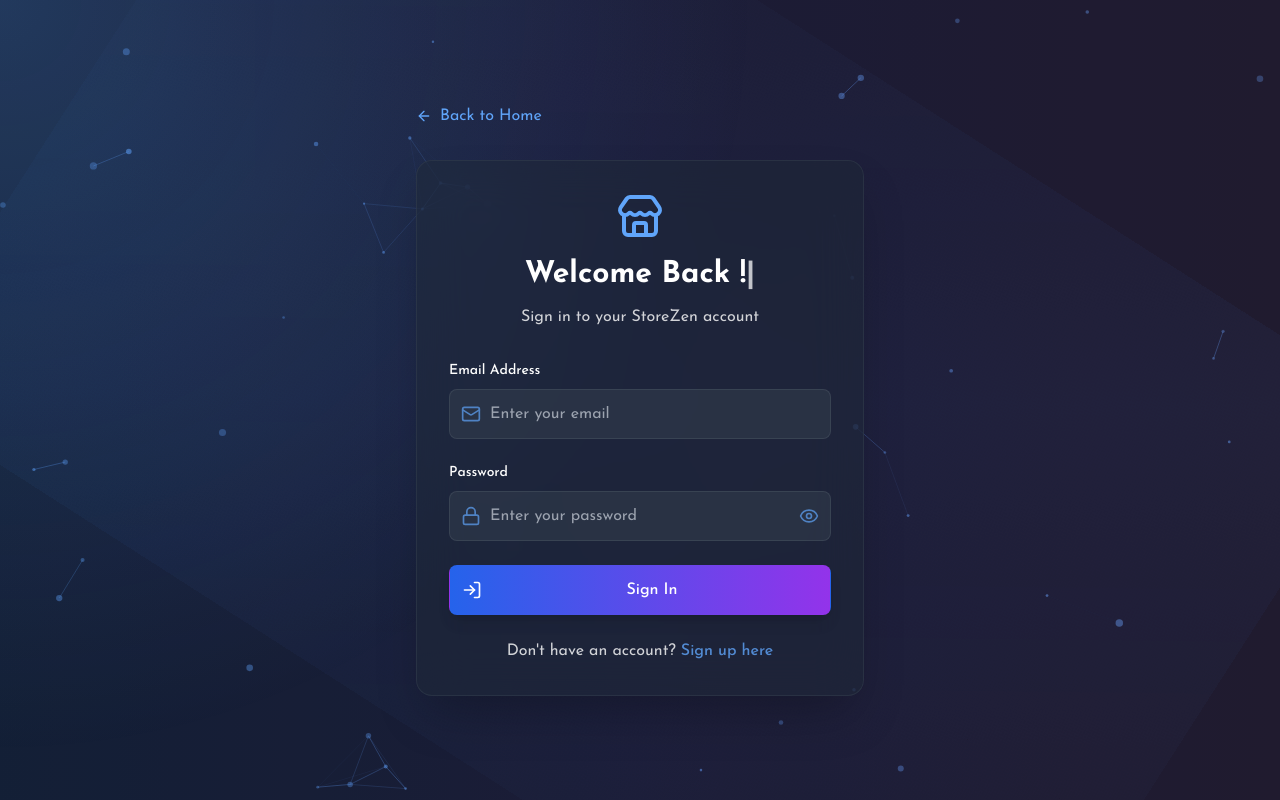
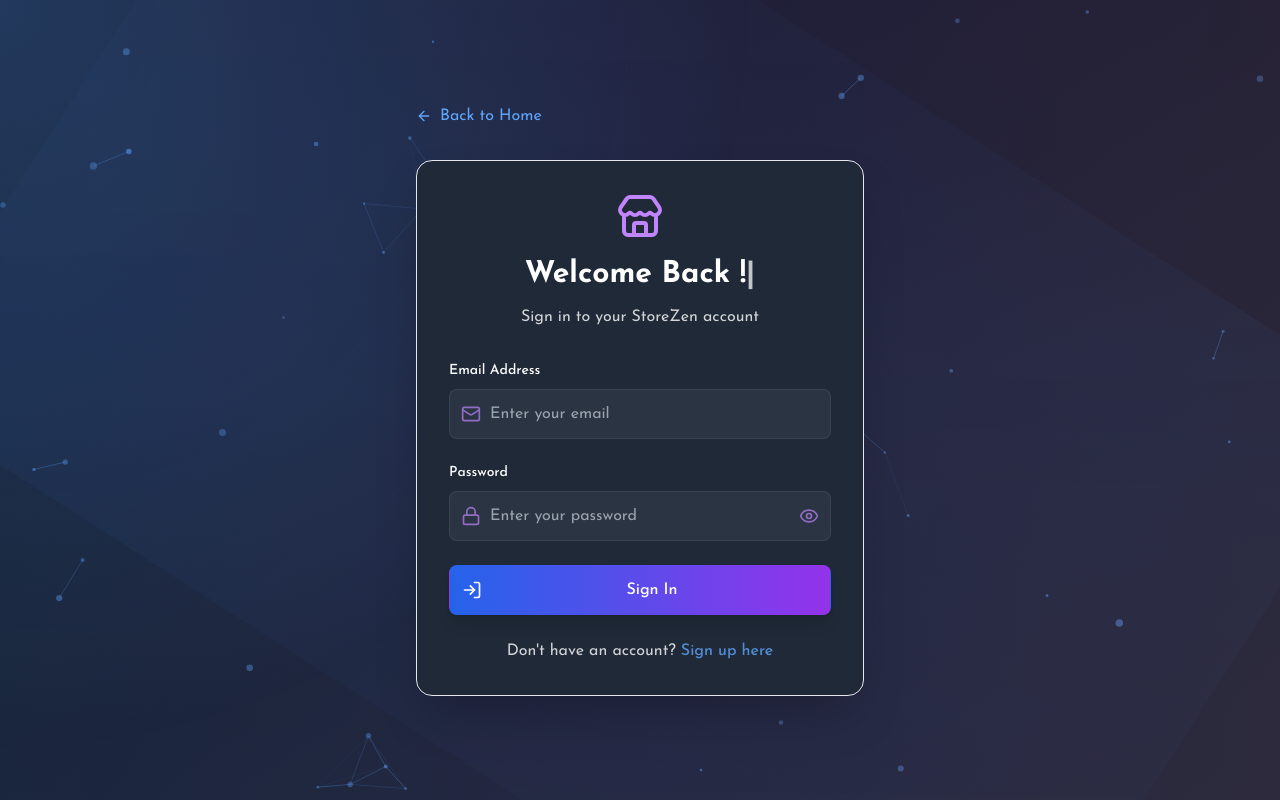
Before and after one commit to ishanshah018/StoreZen-Retail-system, a React (Create React App) app in the folder client/: page /login in a window 1280 px wide. Built offline with nearby package versions, Linux system fonts and the light colour scheme.

Commit message:
theme bugs solved

```diff
--- a/client/src/components/theme/themeStyles.js
+++ b/client/src/components/theme/themeStyles.js
@@ -3,75 +3,99 @@
   switch (currentTheme) {
     case 'christmas':
       return {
-        bg: 'bg-gradient-to-br from-red-900 via-green-900 to-red-900',
+        bg: 'bg-gradient-to-br from-red-50 via-green-50 to-red-50',
         navBg: 'bg-red-900/80 border-green-600/50',
-        cardBg: 'bg-red-800/30 border-green-600/30',
-        text: 'text-green-100',
-        accent: 'text-red-400',
+        cardBg: 'bg-white/90 backdrop-blur-sm border-red-200',
+        text: 'text-green-800',
+        textSecondary: 'text-red-700',
+        accent: 'text-red-600',
+        border: 'border-red-200',
         input: 'bg-red-800/50 border-green-600/50 text-green-100 placeholder-green-300',
         button: 'bg-gradient-to-r from-red-600 to-green-600 hover:from-red-700 hover:to-green-700',
         link: 'text-red-400 hover:text-red-300',
-        hoverBg: 'hover:bg-red-700/30'
+        hover: 'hover:shadow-xl hover:shadow-red-500/20 hover:border-green-300',
+        hoverBg: 'hover:bg-red-700/30',
+        gradientOverlay: 'bg-gradient-to-r from-red-500/20 to-green-500/20'
       };
     case 'halloween':
       return {
-        bg: 'bg-gradient-to-br from-orange-900 via-black to-purple-900',
+        bg: 'bg-gradient-to-br from-orange-100 via-purple-50 to-orange-100',
         navBg: 'bg-orange-900/80 border-purple-600/50',
-        cardBg: 'bg-orange-800/30 border-purple-600/30',
-        text: 'text-orange-100',
+        cardBg: 'bg-gray-900/90 backdrop-blur-sm border-orange-400',
+        text: 'text-orange-200',
+        textSecondary: 'text-purple-300',
         accent: 'text-orange-400',
+        border: 'border-orange-400',
         input: 'bg-orange-800/50 border-purple-600/50 text-orange-100 placeholder-orange-300',
         button: 'bg-gradient-to-r from-orange-600 to-purple-600 hover:from-orange-700 hover:to-purple-700',
         link: 'text-orange-400 hover:text-orange-300',
-        hoverBg: 'hover:bg-orange-700/30'
+        hover: 'hover:shadow-xl hover:shadow-orange-500/30 hover:border-purple-400',
+        hoverBg: 'hover:bg-orange-700/30',
+        gradientOverlay: 'bg-gradient-to-r from-orange-500/20 to-purple-500/20'
       };
     case 'cyberpunk':
       return {
         bg: 'bg-gradient-to-br from-gray-900 via-purple-900 to-cyan-900',
         navBg: 'bg-gray-900/80 border-cyan-600/50',
-        cardBg: 'bg-gray-800/30 border-cyan-600/30',
+        cardBg: 'bg-gray-800/90 backdrop-blur-sm border-cyan-400',
         text: 'text-cyan-100',
+        textSecondary: 'text-purple-300',
         accent: 'text-cyan-400',
+        border: 'border-cyan-400',
         input: 'bg-gray-800/50 border-cyan-600/50 text-cyan-100 placeholder-cyan-300',
         button: 'bg-gradient-to-r from-cyan-600 to-purple-600 hover:from-cyan-700 hover:to-purple-700',
         link: 'text-cyan-400 hover:text-cyan-300',
-        hoverBg: 'hover:bg-gray-700/30'
+        hover: 'hover:shadow-xl hover:shadow-cyan-500/30 hover:border-purple-400',
+        hoverBg: 'hover:bg-gray-700/30',
+        gradientOverlay: 'bg-gradient-to-r from-cyan-500/20 to-purple-500/20'
       };
     case 'diwali':
       return {
         bg: 'bg-gradient-to-br from-yellow-100 via-orange-50 to-red-100',
         navBg: 'bg-orange-200/80 border-yellow-400/50',
-        cardBg: 'bg-yellow-50/30 border-orange-400/30',
+        cardBg: 'bg-white/90 backdrop-blur-sm border-yellow-300',
         text: 'text-orange-900',
-        accent: 'text-red-600',
+        textSecondary: 'text-red-700',
+        accent: 'text-yellow-600',
+        border: 'border-yellow-300',
         input: 'bg-white/50 border-orange-400/50 text-orange-900 placeholder-orange-600',
         button: 'bg-gradient-to-r from-yellow-500 to-orange-500 hover:from-yellow-600 hover:to-orange-600',
         link: 'text-red-600 hover:text-red-700',
-        hoverBg: 'hover:bg-yellow-100/30'
+        hover: 'hover:shadow-xl hover:shadow-yellow-500/20 hover:border-orange-300',
+        hoverBg: 'hover:bg-yellow-100/30',
+        gradientOverlay: 'bg-gradient-to-r from-yellow-500/20 to-orange-500/20'
       };
     case 'dark':
       return {
-        bg: 'bg-gray-900',
+        bg: 'bg-gradient-to-br from-gray-900 to-gray-800',
         navBg: 'bg-gray-900/80 border-gray-700/50',
-        cardBg: 'bg-gray-800/50 border-gray-700/50',
+        cardBg: 'bg-gray-800',
         text: 'text-white',
-        accent: 'text-blue-400',
+        textSecondary: 'text-gray-300',
+        accent: 'text-purple-400',
+        border: 'border-gray-700',
         input: 'bg-gray-700/50 border-gray-600/50 text-white placeholder-gray-400',
         button: 'bg-gradient-to-r from-blue-600 to-purple-600 hover:from-blue-700 hover:to-purple-700',
         link: 'text-blue-400 hover:text-blue-300',
-        hoverBg: 'hover:bg-gray-700/30'
+        hover: 'hover:shadow-xl hover:shadow-purple-500/30',
+        hoverBg: 'hover:bg-gray-700/30',
+        gradientOverlay: 'bg-gradient-to-r from-purple-500/20 to-pink-500/20'
       };
     default: // light
       return {
-        bg: 'bg-white',
+        bg: 'bg-gradient-to-br from-gray-50 to-gray-100',
         navBg: 'bg-white/80 border-gray-200/50',
-        cardBg: 'bg-white/50 border-gray-200/50',
+        cardBg: 'bg-white',
         text: 'text-gray-900',
-        accent: 'text-blue-600',
+        textSecondary: 'text-gray-600',
+        accent: 'text-purple-600',
+        border: 'border-gray-200',
         input: 'bg-gray-50/50 border-gray-300/50 text-gray-900 placeholder-gray-500',
         button: 'bg-gradient-to-r from-blue-600 to-purple-600 hover:from-blue-700 hover:to-purple-700',
         link: 'text-blue-600 hover:text-blue-700',
-        hoverBg: 'hover:bg-gray-100/30'
+        hover: 'hover:shadow-xl hover:shadow-purple-500/20',
+        hoverBg: 'hover:bg-gray-100/30',
+        gradientOverlay: 'bg-gradient-to-r from-purple-600/10 to-pink-600/10'
       };
   }
 };
--- a/client/src/pages/manager.jsx
+++ b/client/src/pages/manager.jsx
@@ -1,6 +1,7 @@
 import React, { useState, useEffect } from "react";
 import { Link } from "react-router-dom";
 import { Button } from "../components/ui/button";
+import { useTheme, getThemeStyles } from "../components/theme";
 import {
 Card,
 CardContent,
@@ -43,6 +44,9 @@
 };
 
 const Manager = () => {
+  // Get theme from global context
+  const { currentTheme, setCurrentTheme } = useTheme();
+
   // Trie implementation for efficient product search
   class TrieNode {
     constructor() {
@@ -130,84 +134,16 @@
 const [showAddMore, setShowAddMore] = useState(false);
 const [showRemoveConfirm, setShowRemoveConfirm] = useState(false);
 const [productToRemove, setProductToRemove] = useState(null);
-const [updateSuccess, setUpdateSuccess] = useState('');// Store theme configuration state
+const [updateSuccess, setUpdateSuccess] = useState('');
+
+// Store theme configuration state (for database storage)
 const [storeTheme, setStoreTheme] = useState(() => {
-const saved = localStorage.getItem('storeZenTheme');
+  const saved = localStorage.getItem('managerStoreTheme');
   return saved || 'dark';
 });
 
-// Theme management system
-const [currentTheme, setCurrentTheme] = useState(() => {
-const saved = localStorage.getItem('storeZenTheme');
-return saved || 'dark';
-});
-
-// Theme styles configuration
-const themeStyles = {
-light: {
-bg: 'bg-gradient-to-br from-gray-50 to-gray-100',
-cardBg: 'bg-white',
-text: 'text-gray-900',
-textSecondary: 'text-gray-600',
-accent: 'text-purple-600',
-border: 'border-gray-200',
-hover: 'hover:shadow-xl hover:shadow-purple-500/20',
-gradientOverlay: 'bg-gradient-to-r from-purple-600/10 to-pink-600/10'
-},
-dark: {
-bg: 'bg-gradient-to-br from-gray-900 to-gray-800',
-cardBg: 'bg-gray-800',
-text: 'text-white',
-textSecondary: 'text-gray-300',
-accent: 'text-purple-400',
-border: 'border-gray-700',
-hover: 'hover:shadow-xl hover:shadow-purple-500/30',
-gradientOverlay: 'bg-gradient-to-r from-purple-500/20 to-pink-500/20'
-},
-christmas: {
-bg: 'bg-gradient-to-br from-red-50 via-green-50 to-red-50',
-cardBg: 'bg-white/90 backdrop-blur-sm border-red-200',
-text: 'text-green-800',
-textSecondary: 'text-red-700',
-accent: 'text-red-600',
-border: 'border-red-200',
-hover: 'hover:shadow-xl hover:shadow-red-500/20 hover:border-green-300',
-gradientOverlay: 'bg-gradient-to-r from-red-500/20 to-green-500/20'
-},
-halloween: {
-bg: 'bg-gradient-to-br from-orange-100 via-purple-50 to-orange-100',
-cardBg: 'bg-gray-900/90 backdrop-blur-sm border-orange-400',
-text: 'text-orange-200',
-textSecondary: 'text-purple-300',
-accent: 'text-orange-400',
-border: 'border-orange-400',
-hover: 'hover:shadow-xl hover:shadow-orange-500/30 hover:border-purple-400',
-gradientOverlay: 'bg-gradient-to-r from-orange-500/20 to-purple-500/20'
-},
-cyberpunk: {
-bg: 'bg-gradient-to-br from-gray-900 via-purple-900 to-cyan-900',
-cardBg: 'bg-gray-800/90 backdrop-blur-sm border-cyan-400',
-text: 'text-cyan-100',
-textSecondary: 'text-purple-300',
-accent: 'text-cyan-400',
-border: 'border-cyan-400',
-hover: 'hover:shadow-xl hover:shadow-cyan-500/30 hover:border-purple-400',
-gradientOverlay: 'bg-gradient-to-r from-cyan-500/20 to-purple-500/20'
-},
-diwali: {
-bg: 'bg-gradient-to-br from-yellow-100 via-orange-50 to-red-100',
-cardBg: 'bg-white/90 backdrop-blur-sm border-yellow-300',
-text: 'text-orange-900',
-textSecondary: 'text-red-700',
-accent: 'text-yellow-600',
-border: 'border-yellow-300',
-hover: 'hover:shadow-xl hover:shadow-yellow-500/20 hover:border-orange-300',
-gradientOverlay: 'bg-gradient-to-r from-yellow-500/20 to-orange-500/20'
-}
-};
-
-// Get current theme styles
-const theme = themeStyles[currentTheme] || themeStyles.dark;
+// Get current theme styles from global context
+const theme = getThemeStyles(currentTheme);
 
 // Store details state (simplified - main data is in managerProfile.storeSettings)
 const [storeDetails, setStoreDetails] = useState({
@@ -262,9 +198,12 @@
         }
     });
 
-    // Update current theme
-    setStoreTheme(manager.storeSettings?.storeTheme || 'dark');
-    setCurrentTheme(manager.storeSettings?.storeTheme || 'dark');
+    // Store the manager's theme preference but don't force it on page load
+    const savedStoreTheme = manager.storeSettings?.storeTheme || 'dark';
+    setStoreTheme(savedStoreTheme);
+
+    // Only update localStorage for managerStoreTheme, don't override current theme
+    localStorage.setItem('managerStoreTheme', savedStoreTheme);
 
     // Update store details
     setStoreDetails(prev => ({
@@ -384,7 +323,15 @@
         }
     }));
 
+    // Update global theme context
     setCurrentTheme(storeTheme);
+
+    // Save manager's store theme separately for main page toggle
+    localStorage.setItem('managerStoreTheme', storeTheme);
+
+    // Update current theme in localStorage and dispatch event
+    localStorage.setItem('storeZenTheme', storeTheme);
+    localStorage.setItem('storeName', storeDetails.name);
 
     // Trigger storage event to sync with main page
     window.dispatchEvent(new StorageEvent('storage', {
@@ -393,9 +340,12 @@
         oldValue: localStorage.getItem('storeZenTheme')
     }));
 
-    // Still update localStorage for compatibility
-    localStorage.setItem('storeZenTheme', storeTheme);
-    localStorage.setItem('storeName', storeDetails.name);
+    // Also dispatch managerStoreTheme event for main page toggle tracking
+    window.dispatchEvent(new StorageEvent('storage', {
+        key: 'managerStoreTheme',
+        newValue: storeTheme,
+        oldValue: localStorage.getItem('managerStoreTheme')
+    }));
 
     return { success: true, message: data.message || 'Store settings saved successfully!' };
     } else {
@@ -416,19 +366,18 @@
   // Load manager profile from MongoDB on component mount
   fetchManagerProfile();
 
-// Apply theme to document
-// Remove all theme classes first
-document.documentElement.classList.remove('dark', 'christmas', 'halloween', 'cyberpunk', 'diwali');
-
-// Add current theme class (light doesn't need a class)
-if (currentTheme !== 'light') {
-document.documentElement.classList.add(currentTheme);
-}
-}, [currentTheme]);
+  // Initialize store theme from manager profile when component mounts
+  const savedStoreTheme = localStorage.getItem('managerStoreTheme') || 'dark';
+  setStoreTheme(savedStoreTheme);
+}, []);
 
 // Listen for theme changes from other pages/tabs
 useEffect(() => {
   const handleStorageChange = (e) => {
+    if (e.key === 'managerStoreTheme' && e.newValue !== null) {
+      setStoreTheme(e.newValue);
+    }
+    // Listen for theme changes from main page
     if (e.key === 'storeZenTheme' && e.newValue !== null) {
       setCurrentTheme(e.newValue);
     }
```
Also changed, not shown: client/src/pages/main.jsx (+14 -0 lines). Lines whose indentation alone changed are shown as unchanged.
